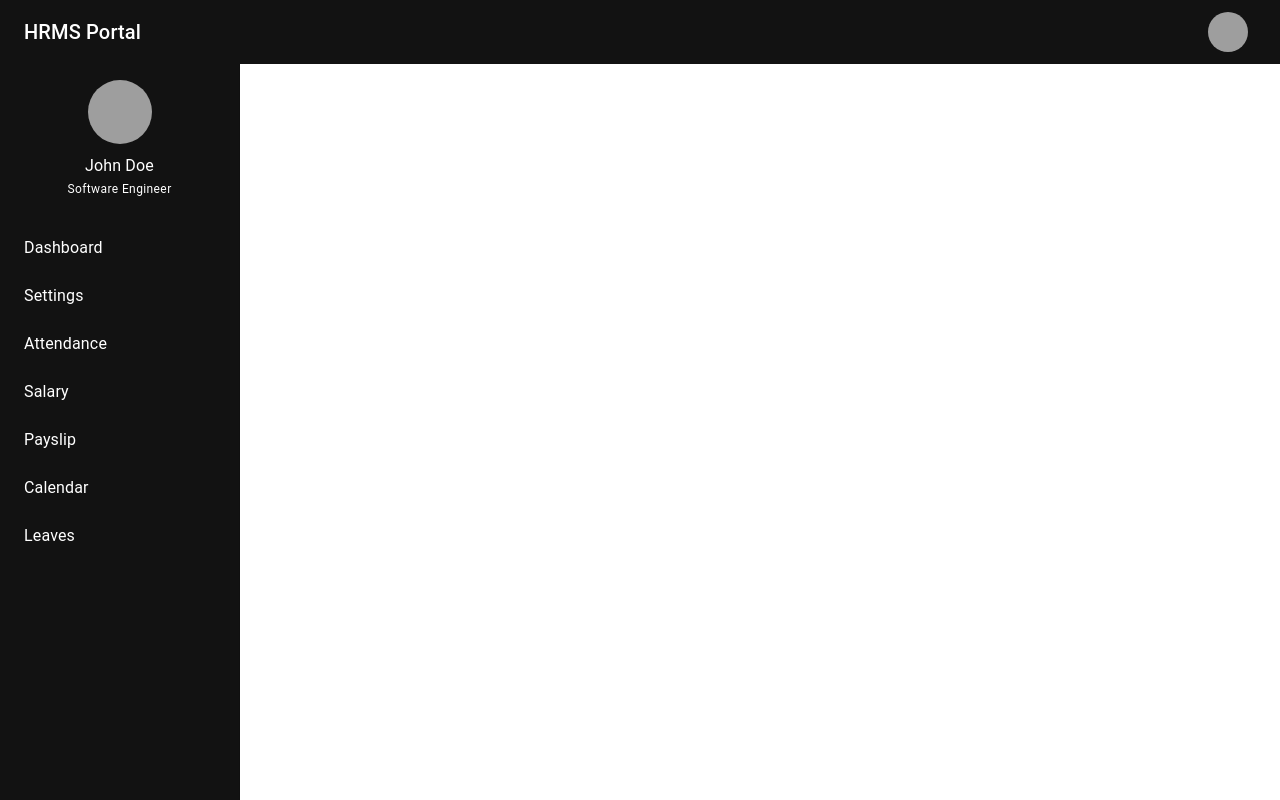
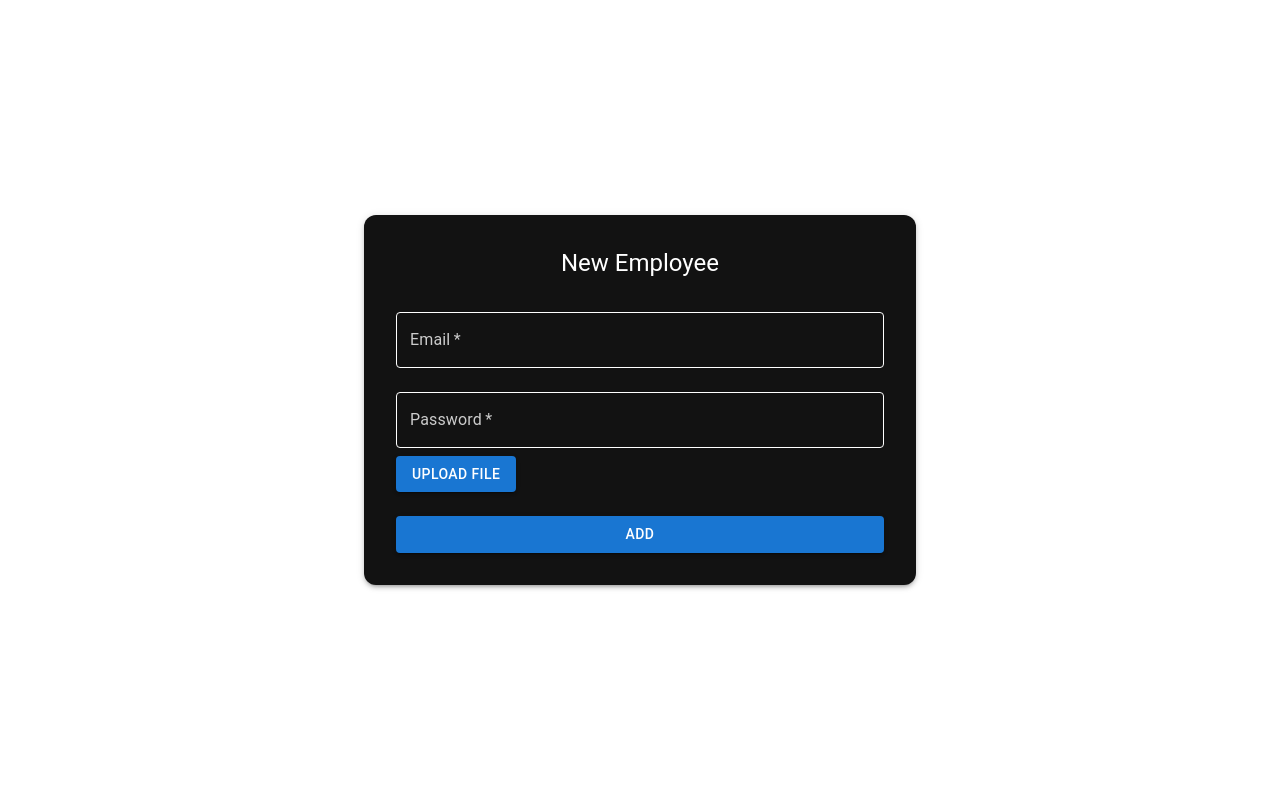
Before and after one commit to Rio2927/HRMS, a React app in the folder frontend/: page /create-employee in a window 1280 px wide. Built offline with nearby package versions, Linux system fonts and the light colour scheme; sample sign-in values are in the browser's storage; grey boxes are pictures that could not be loaded; the HTML template or start-up script is replaced by a standard one.

Commit message:
Create employee functionality

```diff
--- a/frontend/src/App.jsx
+++ b/frontend/src/App.jsx
@@ -65,11 +65,15 @@ import Leaves from "./components/main-body/leaves";
 import Attendance from "./components/main-body/attendance";
 import Payslip from "./components/main-body/payslip";
 import Login from "../src/pages/Login";
+import CreateEmployee from "../src/pages/CreateEmployee";
 import ProtectedRoute from "../src/components/protectedRoute";
 
 function AppContent() {
   const location = useLocation();
-  const hideLayout = location.pathname === "/login";
+  // const hideLayout = location.pathname === "/login";
+
+  const noLayoutRoutes = ["/login", "/create-employee"];
+  const hideLayout = noLayoutRoutes.includes(location.pathname);
 
   return (
     <>
@@ -86,12 +90,62 @@ function AppContent() {
         >
           <Routes>
             <Route path="/login" element={<Login />} />
-              <Route path="/" element={<ProtectedRoute><Dashboard /></ProtectedRoute>} />
-              <Route path="/dashboard" element={<ProtectedRoute><Dashboard /></ProtectedRoute>} />
-              <Route path="/salary" element={<ProtectedRoute><Salary /></ProtectedRoute>} />
-              <Route path="/leaves" element={<ProtectedRoute><Leaves /></ProtectedRoute>} />
-              <Route path="/attendance" element={<ProtectedRoute><Attendance /></ProtectedRoute>} />
-              <Route path="/payslip" element={<ProtectedRoute><Payslip /></ProtectedRoute>} />
+            <Route
+              path="/"
+              element={
+                <ProtectedRoute>
+                  <Dashboard />
+                </ProtectedRoute>
+              }
+            />
+            <Route
+              path="/create-employee"
+              element={
+                <ProtectedRoute>
+                  <CreateEmployee />
+                </ProtectedRoute>
+              }
+            />
+            <Route
+              path="/dashboard"
+              element={
+                <ProtectedRoute>
+                  <Dashboard />
+                </ProtectedRoute>
+              }
+            />
+            <Route
+              path="/salary"
+              element={
+                <ProtectedRoute>
+                  <Salary />
+                </ProtectedRoute>
+              }
+            />
+            <Route
+              path="/leaves"
+              element={
+                <ProtectedRoute>
+                  <Leaves />
+                </ProtectedRoute>
+              }
+            />
+            <Route
+              path="/attendance"
+              element={
+                <ProtectedRoute>
+                  <Attendance />
+                </ProtectedRoute>
+              }
+            />
+            <Route
+              path="/payslip"
+              element={
+                <ProtectedRoute>
+                  <Payslip />
+                </ProtectedRoute>
+              }
+            />
           </Routes>
         </Box>
       </Box>
--- /dev/null
+++ b/frontend/src/pages/CreateEmployee.jsx
@@ -0,0 +1,187 @@
+import { useState } from "react";
+import { useNavigate } from "react-router-dom";
+import axios from "axios";
+
+import {
+  Box,
+  Container,
+  Paper,
+  Typography,
+  TextField,
+  Button,
+} from "@mui/material";
+
+function App() {
+  // const [error, setError] = useState("");
+
+  const [file, setFile] = useState(null);
+  const [status, setStatus] = useState("");
+  const [email, setEmail] = useState("");
+  const [password, setPassword] = useState("");
+
+  const handleSubmit = (e) => {
+    e.preventDefault();
+    // console.log("Working");
+  };
+
+  const handleEmailChange = (e) => {
+    setEmail(e.target.value);
+  };
+  const handlePasswordChange = (e) => setPassword(e.target.value);
+
+  //   const handleCreate = () => {
+  //     console.log("Employee created..");
+  //   };
+
+  const handleFileChange = (e) => {
+    console.log("File uploaded");
+    console.log(e.target.files[0]);
+    setFile(e.target.files[0]);
+  };
+
+  const handleUpload = async () => {
+    console.log("File uploaded");
+
+    if (!file) {
+      alert("Please select a file first!");
+      return;
+    }
+
+    try {
+      const formData = new FormData();
+      formData.append("file", file);
+
+      // If you want to send additional fields:
+      formData.append("employee_id", "EMP12345");
+
+      const res = await axios.post(
+        `${import.meta.env.VITE_BASE_URL}/upload`,
+        formData,
+        {
+          headers: {
+            "Content-Type": "multipart/form-data",
+          },
+        }
+      );
+
+      setStatus(`✅ Upload successful: ${res.data.message}`);
+    } catch (err) {
+      console.error(err);
+      setStatus("❌ Upload failed");
+    }
+  };
+
+  return (
+    <Container
+      maxWidth="sm"
+      sx={{
+        display: "flex",
+        justifyContent: "center",
+        alignItems: "center",
+        height: "100vh",
+        "&.MuiContainer-root": {
+          minWidth: "0 !important", // force override
+        },
+      }}
+    >
+      <Paper
+        elevation={3}
+        sx={{
+          padding: 4,
+          // marginTop: 8,
+          backgroundColor: "#121212",
+          color: "white",
+          borderRadius: "12px",
+        }}
+      >
+        <Typography variant="h5" gutterBottom align="center">
+          New Employee
+        </Typography>
+
+        <Box component="form" onSubmit={handleSubmit} sx={{ mt: 2 }}>
+          <TextField
+            fullWidth
+            label="Email"
+            name="email"
+            type="email"
+            value={email}
+            variant="outlined"
+            margin="normal"
+            onChange={handleEmailChange}
+            required
+            InputLabelProps={{
+              style: { color: "#ccc" },
+            }}
+            InputProps={{
+              style: { color: "white", borderColor: "white" },
+            }}
+            sx={{
+              "& .MuiOutlinedInput-root": {
+                "& fieldset": {
+                  borderColor: "white", // default border color
+                },
+                "&:hover fieldset": {
+                  borderColor: "#90caf9", // border on hover
+                },
+                "&.Mui-focused fieldset": {
+                  borderColor: "#1976d2", // border when focused
+                },
+              },
+            }}
+          />
+          <TextField
+            fullWidth
+            label="Password"
+            name="password"
+            type="password"
+            value={password}
+            variant="outlined"
+            margin="normal"
+            onChange={handlePasswordChange}
+            required
+            InputLabelProps={{
+              style: { color: "#ccc" },
+            }}
+            InputProps={{
+              style: { color: "white", borderColor: "white" },
+            }}
+            sx={{
+              "& .MuiOutlinedInput-root": {
+                "& fieldset": {
+                  borderColor: "white", // default border color
+                },
+                "&:hover fieldset": {
+                  borderColor: "#90caf9", // border on hover
+                },
+                "&.Mui-focused fieldset": {
+                  borderColor: "#1976d2", // border when focused
+                },
+              },
+            }}
+          />
+          <Button variant="contained" component="label">
+            Upload File
+            <input
+              type="file"
+              hidden
+              onChange={handleFileChange}
+              accept=".pdf,.jpg,.png,.xlsx,.csv"
+            />
+          </Button>
+          <Button
+            type="submit"
+            variant="contained"
+            color="primary"
+            fullWidth
+            sx={{ mt: 3 }}
+            onClick={handleUpload}
+          >
+            Add
+          </Button>
+        </Box>
+      </Paper>
+    </Container>
+  );
+}
+
+export default App;
```
Also changed, not shown: 1 other file (tests, documents, lock files or other folders).
